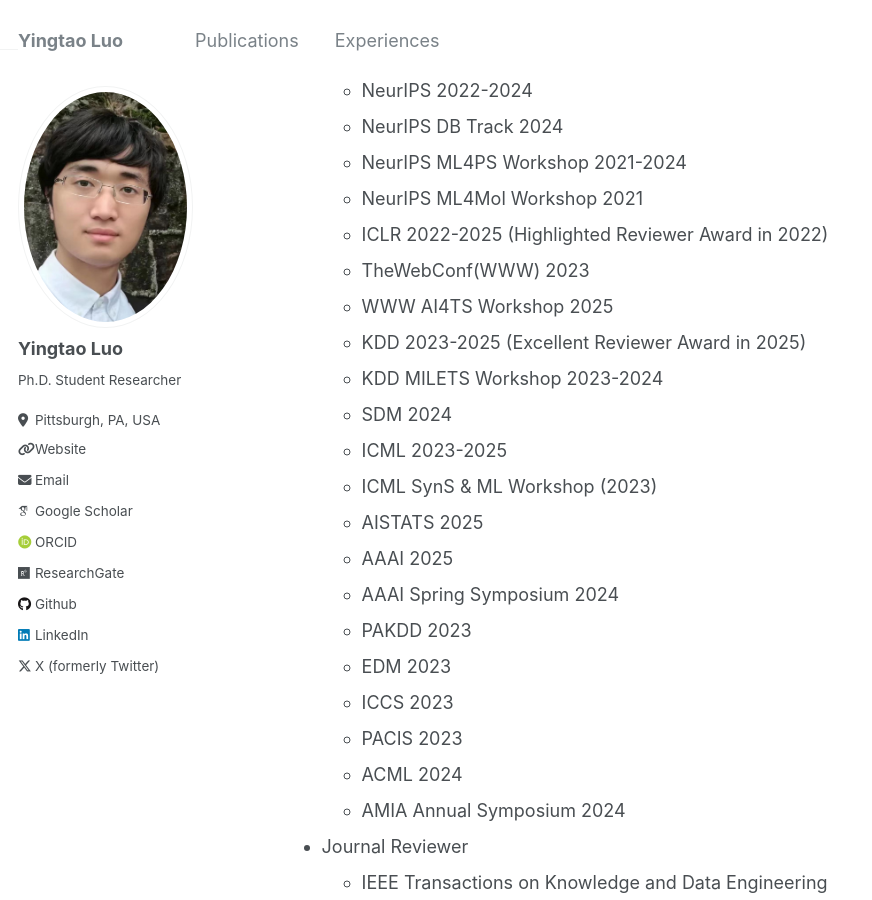
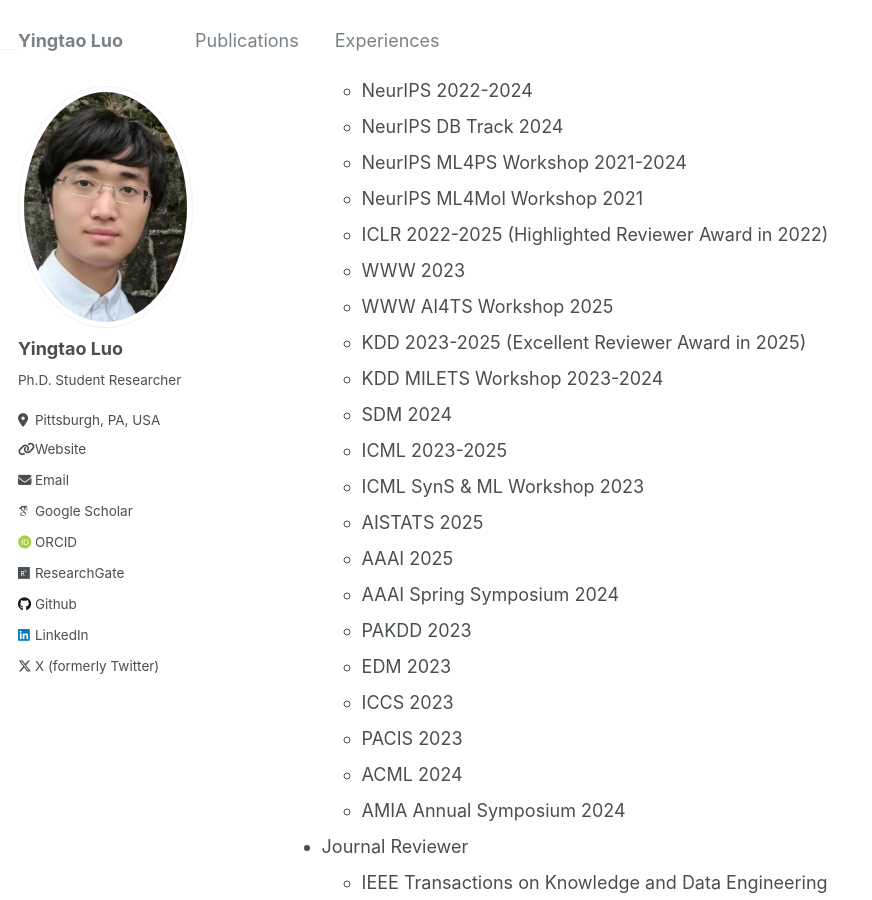
Before and after one commit to yingtaoluo/yingtaoluo.github.io, a Jekyll site: the page built from _pages/experiences.md, in a window 1280 px wide and 900 px high, scrolled down 664 px. Shown: the whole window, without its empty margins (0-872 px from the left). Built offline with Jekyll 4.4.1, drawn with Linux system fonts in a browser that asks for light colours; some web fonts are replaced.

Commit message:
Update experiences.md

```diff
--- a/_pages/experiences.md
+++ b/_pages/experiences.md
@@ -34,13 +34,13 @@ Academic Services
   * NeurIPS ML4PS Workshop 2021-2024
   * NeurIPS ML4Mol Workshop 2021
   * ICLR 2022-2025 (Highlighted Reviewer Award in 2022)
-  * TheWebConf(WWW) 2023
+  * WWW 2023
   * WWW AI4TS Workshop 2025
   * KDD 2023-2025 (Excellent Reviewer Award in 2025)
   * KDD MILETS Workshop 2023-2024
   * SDM 2024
   * ICML 2023-2025
-  * ICML SynS & ML Workshop (2023)
+  * ICML SynS & ML Workshop 2023
   * AISTATS 2025
   * AAAI 2025
   * AAAI Spring Symposium 2024
```
